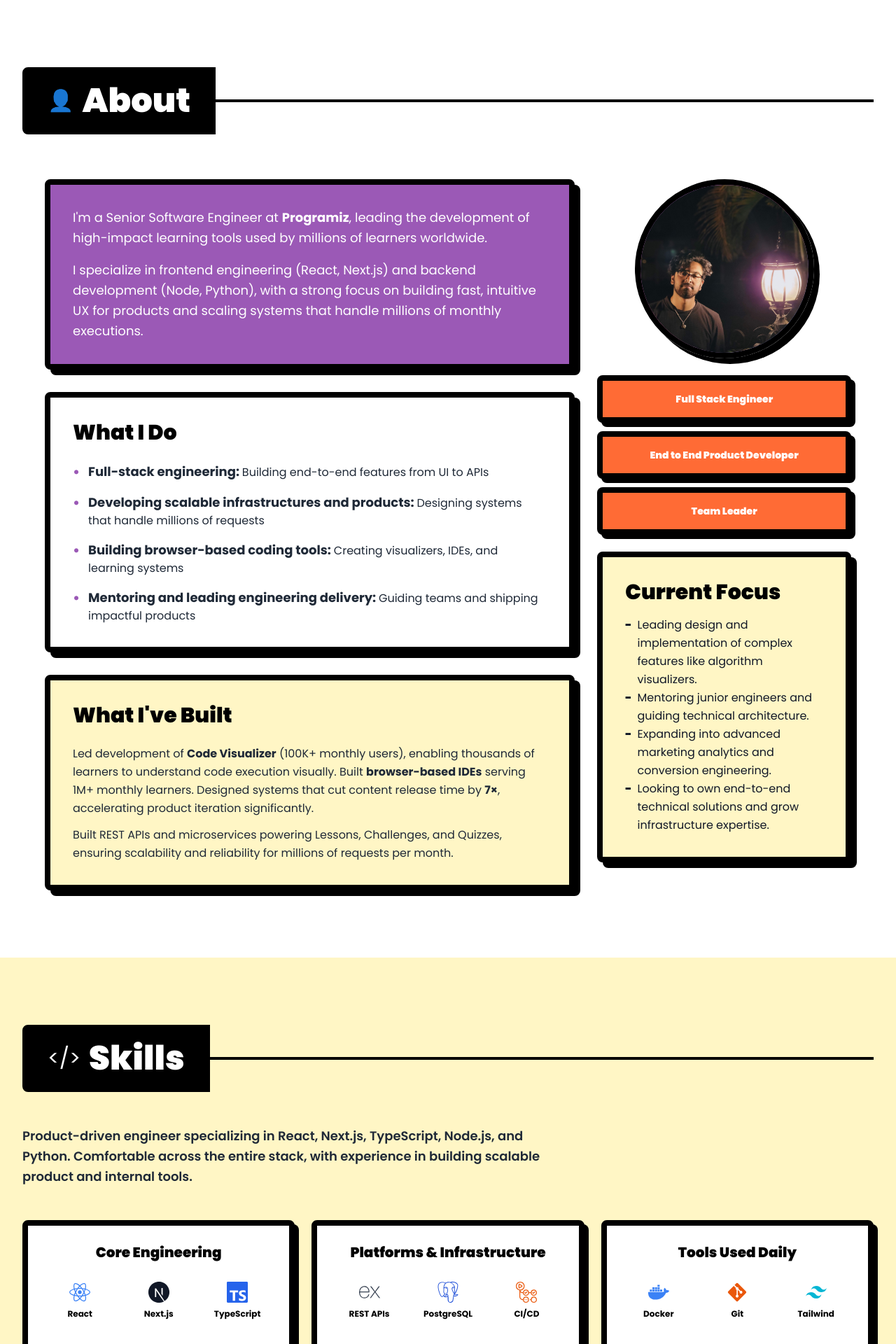
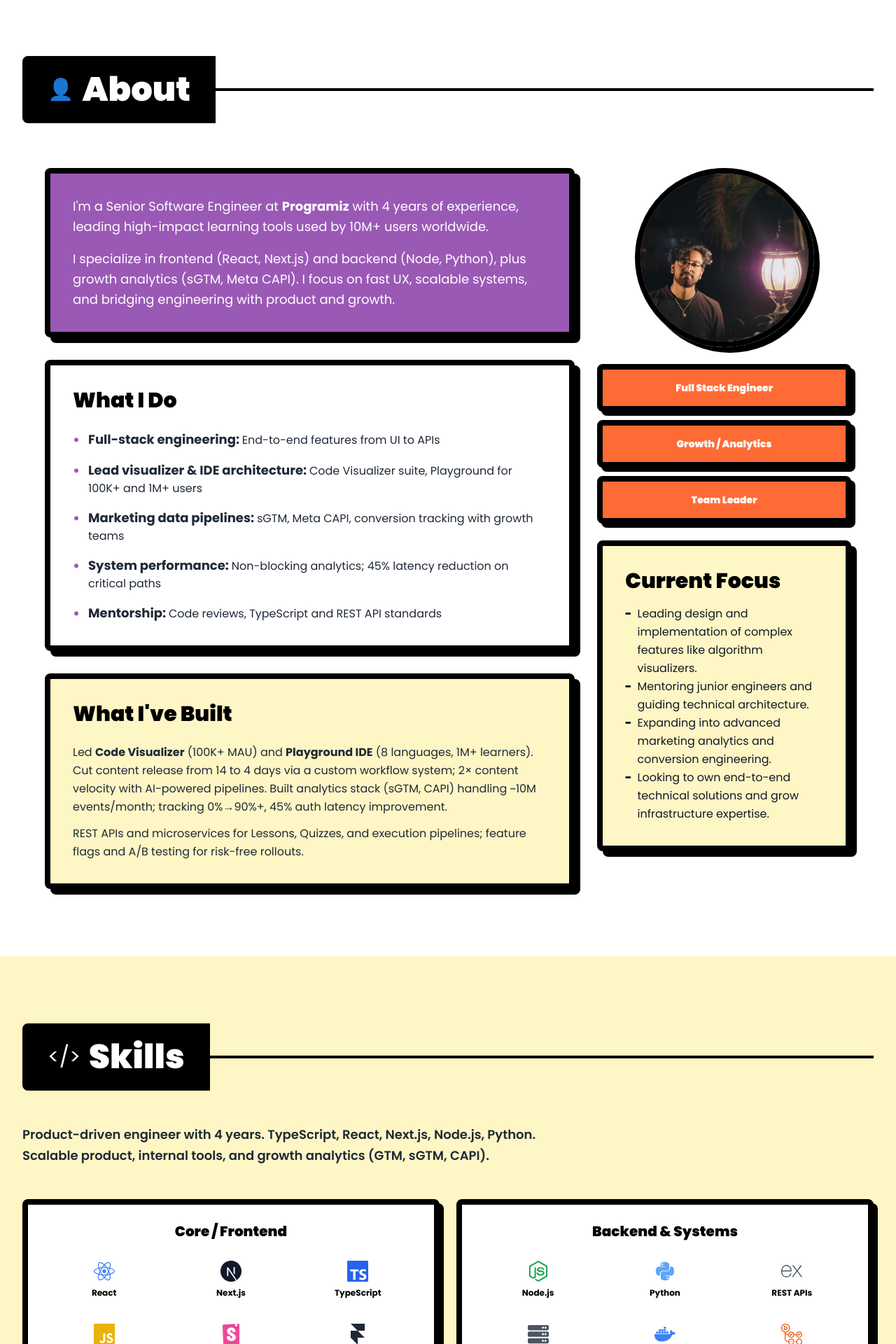
Before and after one commit to Abhishek-programs/portfolio, a Next.js app: page / in a window 1280 px wide. Shown: the part 880-2800 px from the top of the page at 70% size. Built offline with nearby package versions, Linux system fonts and the light colour scheme.

Commit message:
Update portfolio components and metadata to reflect new role and achievements as a Senior Software Engineer, including enhanced descriptions and skills. Add resume download link in the Contact component and update .gitignore to exclude unnecessary files.

```diff
--- a/app/layout.tsx
+++ b/app/layout.tsx
@@ -12,9 +12,9 @@
 });
 
 export const metadata: Metadata = {
-  title: 'Abhishek Bhattarai | Software Engineer',
+  title: 'Abhishek Bhattarai | Senior Software Engineer',
   description:
-    'Software Engineer building developer tools and learning platforms used by 10M+ users worldwide. Full-stack expertise in React, Next.js, TypeScript, Python, and Node.js.',
+    'Senior Software Engineer, 4 years. High-scale platforms for 10M+ users. TypeScript, React, Next.js, Python. Execution engines, workflow automation, growth analytics (sGTM, CAPI).',
   icons: {
     icon: [
       { url: '/icons/favicon.svg', type: 'image/svg+xml' },
@@ -30,9 +30,9 @@
     title: 'Portfolio',
   },
   openGraph: {
-    title: 'Abhishek Bhattarai | Portfolio',
+    title: 'Abhishek Bhattarai | Senior Software Engineer',
     description:
-      'Explore the portfolio of Abhishek Bhattarai — web developer, engineer, and creator.',
+      'Senior Software Engineer building high-scale platforms for 10M+ users. React, Next.js, TypeScript, Python. Growth analytics (sGTM, CAPI).',
     url: 'https://bhattaraiabhishek.com.np',
     siteName: 'Abhishek Bhattarai Portfolio',
     images: [
@@ -48,9 +48,9 @@
   },
   twitter: {
     card: 'summary_large_image',
-    title: 'Abhishek Bhattarai | Portfolio',
+    title: 'Abhishek Bhattarai | Senior Software Engineer',
     description:
-      'Discover projects and experience from Abhishek Bhattarai — full-stack engineer.',
+      'Senior Software Engineer, 4 years. High-scale platforms for 10M+ users. Full-stack and growth analytics.',
     images: ['/og-image.png'],
     // creator: '@handle', // adding when i make the account
   },
@@ -81,7 +81,7 @@
               '@type': 'Person',
               name: 'Abhishek Bhattarai',
               url: 'https://bhattaraiabhishek.com.np',
-              jobTitle: 'Software Developer',
+              jobTitle: 'Senior Software Engineer',
               sameAs: [
                 'https://github.com/abhishek-programs',
                 'https://linkedin.com/in/i-abhishek-bhattarai/',
--- a/components/About.tsx
+++ b/components/About.tsx
@@ -28,15 +28,15 @@
               <div className="bg-purple-bright rounded-lg border-8 border-black p-8 text-white shadow-[8px_8px_0px_0px_rgba(0,0,0,1)]">
                 <p className="text-lg leading-relaxed font-normal">
                   I'm a Senior Software Engineer at{' '}
-                  <span className="font-bold">Programiz</span>, leading the
-                  development of high-impact learning tools used by millions of
-                  learners worldwide.
+                  <span className="font-bold">Programiz</span> with 4 years of
+                  experience, leading high-impact learning tools used by 10M+
+                  users worldwide.
                 </p>
                 <p className="text-lg leading-relaxed font-normal mt-4">
-                  I specialize in frontend engineering (React, Next.js) and
-                  backend development (Node, Python), with a strong focus on
-                  building fast, intuitive UX for products and scaling systems
-                  that handle millions of monthly executions.
+                  I specialize in frontend (React, Next.js) and backend (Node,
+                  Python), plus growth analytics (sGTM, Meta CAPI). I focus on
+                  fast UX, scalable systems, and bridging engineering with
+                  product and growth.
                 </p>
               </div>
 
@@ -53,7 +53,7 @@
                       <span className="font-bold text-lg">
                         Full-stack engineering:{' '}
                       </span>
-                      Building end-to-end features from UI to APIs
+                      End-to-end features from UI to APIs
                     </div>
                   </li>
                   <li className="flex items-start">
@@ -62,9 +62,9 @@
                     </span>
                     <div>
                       <span className="font-bold text-lg">
-                        Developing scalable infrastructures and products:{' '}
+                        Lead visualizer & IDE architecture:{' '}
                       </span>
-                      Designing systems that handle millions of requests
+                      Code Visualizer suite, Playground for 100K+ and 1M+ users
                     </div>
                   </li>
                   <li className="flex items-start">
@@ -73,9 +73,9 @@
                     </span>
                     <div>
                       <span className="font-bold text-lg">
-                        Building browser-based coding tools:{' '}
+                        Marketing data pipelines:{' '}
                       </span>
-                      Creating visualizers, IDEs, and learning systems
+                      sGTM, Meta CAPI, conversion tracking with growth teams
                     </div>
                   </li>
                   <li className="flex items-start">
@@ -84,9 +84,20 @@
                     </span>
                     <div>
                       <span className="font-bold text-lg">
-                        Mentoring and leading engineering delivery:{' '}
+                        System performance:{' '}
                       </span>
-                      Guiding teams and shipping impactful products
+                      Non-blocking analytics; 45% latency reduction on critical paths
+                    </div>
+                  </li>
+                  <li className="flex items-start">
+                    <span className="text-purple-bright mr-3 font-bold text-xl">
+                      •
+                    </span>
+                    <div>
+                      <span className="font-bold text-lg">
+                        Mentorship:{' '}
+                      </span>
+                      Code reviews, TypeScript and REST API standards
                     </div>
                   </li>
                 </ul>
@@ -98,19 +109,18 @@
                   What I've Built
                 </h3>
                 <p className="text-gray-800 leading-relaxed mb-3">
-                  Led development of{' '}
-                  <span className="font-bold">Code Visualizer</span> (100K+
-                  monthly users), enabling thousands of learners to understand
-                  code execution visually. Built{' '}
-                  <span className="font-bold">browser-based IDEs</span> serving
-                  1M+ monthly learners. Designed systems that cut content
-                  release time by <span className="font-bold">7×</span>,
-                  accelerating product iteration significantly.
+                  Led <span className="font-bold">Code Visualizer</span> (100K+
+                  MAU) and <span className="font-bold">Playground IDE</span>{' '}
+                  (8 languages, 1M+ learners). Cut content release from 14 to 4
+                  days via a custom workflow system; 2× content velocity with
+                  AI-powered pipelines. Built analytics stack (sGTM, CAPI)
+                  handling ~10M events/month; tracking 0%→90%+, 45% auth latency
+                  improvement.
                 </p>
                 <p className="text-gray-800 leading-relaxed">
-                  Built REST APIs and microservices powering Lessons,
-                  Challenges, and Quizzes, ensuring scalability and reliability
-                  for millions of requests per month.
+                  REST APIs and microservices for Lessons, Quizzes, and
+                  execution pipelines; feature flags and A/B testing for
+                  risk-free rollouts.
                 </p>
               </div>
             </div>
@@ -140,7 +150,7 @@
                 </div>
                 <div className="bg-orange-bright rounded-lg border-8 border-black p-4 text-center shadow-[6px_6px_0px_0px_rgba(0,0,0,1)]">
                   <p className="text-white font-black text-sm">
-                    End to End Product Developer
+                    Growth / Analytics
                   </p>
                 </div>
                 <div className="bg-orange-bright rounded-lg border-8 border-black p-4 text-center shadow-[6px_6px_0px_0px_rgba(0,0,0,1)]">
--- a/components/Contact.tsx
+++ b/components/Contact.tsx
@@ -3,8 +3,10 @@
 import { useState } from 'react';
 import { useToast } from '@/hooks/useToast';
 
-import { FaGithub, FaLinkedin, FaEnvelope } from 'react-icons/fa';
+import { FaGithub, FaLinkedin, FaEnvelope, FaFilePdf } from 'react-icons/fa';
 import Link from 'next/link';
+
+const resumeUrl = '/abhishek-bhattarai-resume-SE.pdf';
 
 const socialLinks = [
   {
@@ -107,7 +109,7 @@
               <p className="text-black text-sm font-semibold">
                 ✉️ i.abhishek.bhattarai@gmail.com
               </p>
-              <div className="flex gap-4 pt-4">
+              <div className="flex flex-wrap items-center gap-4 pt-4">
                 {socialLinks.map(social => {
                   const Icon = social.icon;
                   return (
@@ -124,6 +126,17 @@
                     </Link>
                   );
                 })}
+                <Link
+                  href={resumeUrl}
+                  target="_blank"
+                  rel="noopener noreferrer"
+                  className="flex items-center gap-2 text-black hover:text-purple-bright transition-colors font-semibold text-sm"
+                  aria-label="Download Resume"
+                  title="Download Resume"
+                >
+                  <FaFilePdf size={24} title="Resume" />
+                  <span>Resume</span>
+                </Link>
               </div>
             </div>
           </article>
--- a/components/Hero.tsx
+++ b/components/Hero.tsx
@@ -42,13 +42,13 @@
           <div className="text-center space-y-8">
             <div className="space-y-4">
               <p className="text-2xl md:text-3xl font-bold text-gray-900 leading-tight">
-                Software Engineer building scalable product used by 10M+
-                learners worldwide
+                Senior Software Engineer with 4 years building platforms for
+                10M+ users
               </p>
               <p className="text-lg md:text-xl text-gray-700 leading-relaxed max-w-3xl mx-auto">
-                Frontend-leaning Full-Stack Engineer building scalable products.
-                I specialize in React, Next.js, and backend systems, from
-                browser-based IDEs to execution engines.
+                Frontend-leaning Full-Stack. TypeScript, React, Next.js, Python.
+                Execution engines, workflow automation, and growth analytics
+                (sGTM, CAPI).
               </p>
             </div>
             <div className="flex flex-col sm:flex-row gap-4 justify-center pt-4">
--- a/components/Projects.tsx
+++ b/components/Projects.tsx
@@ -13,21 +13,22 @@
 
 const projects = [
   {
-    title: 'Code Visualizer',
+    title: 'Code Visualizer Suite',
     impactBadge: '100K+ monthly users',
     problem:
-      'Learners struggled to understand abstract code execution concepts.',
+      'Learners struggled to understand abstract code execution and algorithm steps.',
     solution:
-      'Built a visual code execution tool that animates step-by-step program flow and state changes in real-time.',
+      'Led end-to-end build of Python, C, and DSA visualizers: line-by-line execution, variable tracking, recursion. TypeScript frontend with Python/Node execution pipelines.',
     impact: [
       '100K+ monthly active users',
-      'Turns abstract CS topics into intuitive visual experiences',
-      'Core tool driving Programiz growth',
+      'Turns pointers, recursion, DP into intuitive visual experiences',
+      'Core tool driving Programiz learning platform',
     ],
     technologies: [
       'Python',
       'React',
-      'Next.js',
+      'TypeScript',
+      'Node.js',
       'REST APIs',
       'Debug inspection',
     ],
@@ -41,12 +42,11 @@
     problem:
       'Learners needed a seamless in-browser coding environment for experimentation.',
     solution:
-      'Engineered a multi-language IDE with real-time execution, instant feedback, and support for multiple programming languages.',
+      'Primary developer of multi-language IDE: 8 languages, real-time execution, scalable backend. Powers examples, lessons, and project-based learning.',
     impact: [
       '1M+ monthly learners',
-      'Millions of code executions processed',
-      'Enabled efficient in-browser coding',
-      'Increased learner retention significantly',
+      '8-language support with isolated execution',
+      'Enabled in-browser coding and portfolio outcomes',
     ],
     technologies: [
       'React',
@@ -64,28 +64,28 @@
     impactBadge: '10M+ events/month',
     problem: 'Incomplete funnel visibility and poor conversion tracking.',
     solution:
-      'Implemented complete analytics stack with GTM, sGTM, GA4, and Meta CAPI, handling 10M+ events/mo.',
+      'Designed server-side event pipeline (sGTM, Meta CAPI). RudderStack and BigQuery for funnel analysis. 90%+ tracking coverage, privacy-compliant.',
     impact: [
-      'Fixed tracking from 0% to 90%+ accuracy',
-      'Reduced signup latency (1.5s → 800ms) via non-blocking analytics',
-      'Enabled proper attribution and lower CAC',
+      'Tracking 0% → 90%+; 50% tracking accuracy improvement',
+      'Signup latency 1.5s → 800ms via non-blocking analytics',
+      'Attribution and lower CAC for paid marketing',
     ],
-    technologies: ['GTM', 'sGTM', 'Docker', 'GA4', 'Meta CAPI'],
+    technologies: ['GTM', 'sGTM', 'GA4', 'Meta CAPI', 'RudderStack', 'Mixpanel'],
     github: '#',
     demo: '#',
     internal: true,
     image: marketingAnalyticsProject,
   },
   {
-    title: 'Content Gen. AI Workflow',
-    impactBadge: '3x faster output',
+    title: 'AI-Powered Content Engine',
+    impactBadge: '2x production velocity',
     problem: 'Content creation was slow and labor-intensive.',
     solution:
-      'Built a Slack-bot based AI workflow that transforms brain dumps into structured courses.',
+      'Slack-integrated AI engine: raw docs → structured courses, brand-compliant assets. Multi-stage GPT/Gemini pipeline for content team.',
     impact: [
-      'Reduced content release time from 13 to 7 days',
-      'Combined with workflow system for 3x speedup',
-      'Maintained brand consistency via custom training',
+      'Content production 12 → 6 days (2x faster)',
+      'Primary tool for content team; halved time-to-market',
+      'Brand consistency via custom training',
     ],
     technologies: ['OpenAI', 'Gemini', 'Slack API', 'Prompt Engineering'],
     github: '#',
@@ -95,15 +95,15 @@
   },
   {
     title: 'Guided Project Environments',
-    impactBadge: 'Hundreds of projects',
+    impactBadge: 'Thousands of learners',
     problem:
       'Learners needed structured, validated project experiences with portfolio outcomes.',
     solution:
-      'Built scalable environments with live validation, portfolio support, and real-world learning outcomes.',
+      'Contributed to system design for scalable project environments: automatic validation, portfolio support, measurable success outcomes.',
     impact: [
-      'Hundreds of completed real-world projects',
-      'Enabled portfolio outcomes for learners',
-      'Improved learning outcomes and engagement',
+      'Thousands of learners complete projects with measurable outcomes',
+      'Portfolio support and wall-of-inspiration',
+      'Improved engagement and completion',
     ],
     technologies: ['React', 'Google API', 'REST APIs', 'Python'],
     github: '#',
@@ -115,11 +115,11 @@
     impactBadge: 'Risk-free rollouts',
     problem: 'High risk deployments and lack of experimentation capability.',
     solution:
-      'Implemented feature flag infrastructure enabling controlled rollouts and A/B testing.',
+      'Built feature flag infrastructure (custom + GrowthBook). Controlled rollouts, A/B testing, instant toggles across large codebase.',
     impact: [
-      'Enabled A/B testing for offer pages',
-      'Reduced deployment risk',
+      'A/B tested offer pages; reduced deployment risk',
       'Managing 10+ concurrent flags',
+      'Decoupled deployment from release',
     ],
     technologies: ['GrowthBook', 'React', 'Node.js'],
     github: '#',
--- a/components/Skills.tsx
+++ b/components/Skills.tsx
@@ -4,46 +4,60 @@
   FaPython,
   FaDocker,
   FaGitAlt,
+  FaServer,
+  FaCogs,
+  FaChartLine,
 } from 'react-icons/fa';
 import {
   SiTypescript,
   SiNextdotjs,
-  SiPostgresql,
   SiTailwindcss,
   SiExpress,
   SiGithubactions,
   SiGoogleanalytics,
   SiGoogletagmanager,
+  SiJavascript,
+  SiFramer,
+  SiStorybook,
+  SiMeta,
+  SiMixpanel,
+  SiChartdotjs,
 } from 'react-icons/si';
 
 const Skills = () => {
   const categorizedSkills = [
     {
-      category: 'Core Engineering',
+      category: 'Core / Frontend',
       technologies: [
         { name: 'React', icon: FaReact, color: 'text-blue-500' },
         { name: 'Next.js', icon: SiNextdotjs, color: 'text-gray-900' },
         { name: 'TypeScript', icon: SiTypescript, color: 'text-blue-600' },
-        { name: 'Node.js', icon: FaNodeJs, color: 'text-green-600' },
-        { name: 'Python', icon: FaPython, color: 'text-blue-400' },
+        { name: 'JavaScript', icon: SiJavascript, color: 'text-yellow-500' },
+        { name: 'Design Systems', icon: SiStorybook, color: 'text-pink-500' },
+        { name: 'Framer Motion', icon: SiFramer, color: 'text-gray-800' },
       ],
     },
     {
-      category: 'Platforms & Infrastructure',
+      category: 'Backend & Systems',
       technologies: [
+        { name: 'Node.js', icon: FaNodeJs, color: 'text-green-600' },
+        { name: 'Python', icon: FaPython, color: 'text-blue-400' },
         { name: 'REST APIs', icon: SiExpress, color: 'text-gray-700' },
-        { name: 'PostgreSQL', icon: SiPostgresql, color: 'text-blue-700' },
+        { name: 'Microservices', icon: FaServer, color: 'text-gray-600' },
+        { name: 'Docker', icon: FaDocker, color: 'text-blue-500' },
         { name: 'CI/CD', icon: SiGithubactions, color: 'text-orange-600' },
-        {
-          name: 'GTM & sGTM',
-          icon: SiGoogletagmanager,
-          color: 'text-blue-500',
-        }, // Using Docker icon as placeholder/proxy for containerized sGTM
-        {
-          name: 'Google Analytics 4',
-          icon: SiGoogleanalytics,
-          color: 'text-orange-500',
-        }, // Placeholder icon
+        { name: 'Workflow Automation', icon: FaCogs, color: 'text-gray-600' },
+      ],
+    },
+    {
+      category: 'Growth & Marketing Analytics',
+      technologies: [
+        { name: 'GTM & sGTM', icon: SiGoogletagmanager, color: 'text-blue-500' },
+        { name: 'GA4', icon: SiGoogleanalytics, color: 'text-orange-500' },
+        { name: 'Meta CAPI', icon: SiMeta, color: 'text-blue-600' },
+        { name: 'RudderStack', icon: SiChartdotjs, color: 'text-orange-600' },
+        { name: 'Mixpanel', icon: SiMixpanel, color: 'text-orange-600' },
+        { name: 'Conversion Tracking', icon: FaChartLine, color: 'text-green-600' },
       ],
     },
     {
@@ -84,14 +98,14 @@
             className="text-lg text-gray-800 font-semibold leading-relaxed"
             aria-label="Skills summary"
           >
-            Product-driven engineer specializing in React, Next.js, TypeScript,
-            Node.js, and Python. Comfortable across the entire stack, with
-            experience in building scalable product and internal tools.
+            Product-driven engineer with 4 years. TypeScript, React, Next.js,
+            Node.js, Python. Scalable product, internal tools, and growth
+            analytics (GTM, sGTM, CAPI).
           </p>
         </div>
 
-        {/* Categorized Skills */}
-        <div className="grid md:grid-cols-3 gap-6">
+        {/* Categorized Skills - 2x2 grid for 4 categories */}
+        <div className="grid md:grid-cols-2 gap-6">
           {categorizedSkills.map(category => (
             <div
               key={category.category}
```
Also changed, not shown: 2 other files (tests, documents, lock files or other folders).
